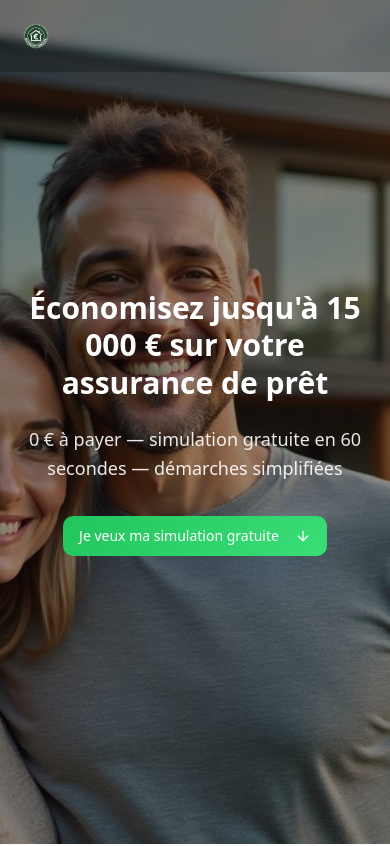
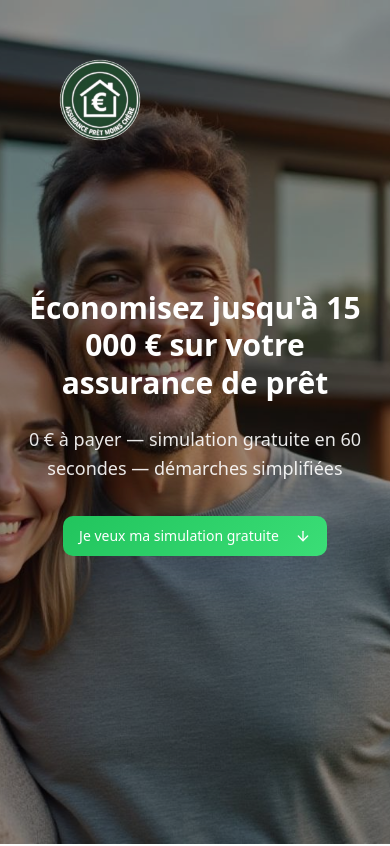
Before and after one commit to samuelbenitah2655-eng/simule-mon-rachat, a React (Vite) app: page / in a window 390 px wide. Shown: the top 846 px of the page. Built offline with nearby package versions, Linux system fonts and the light colour scheme.

Commit message:
Reverted to commit 5c554c2b9ce949cc36c93c33e9df6df272d50e3d

```diff
--- a/src/components/Hero.tsx
+++ b/src/components/Hero.tsx
@@ -8,29 +8,17 @@ interface HeroProps {
 
 const Hero = ({ onScrollToForm }: HeroProps) => {
   return (
-    <>
-      {/* Fixed Header for Mobile */}
-      <header className="fixed top-0 left-0 right-0 z-30 md:hidden bg-black/20 backdrop-blur-sm">
-        <div className="p-3">
-          <img
-            src="/lovable-uploads/new-logo.png"
-            alt="Logo Assurance Prêt Moins Chère"
-            className="h-12 w-auto object-contain"
-          />
-        </div>
-      </header>
-
-      <section className="relative min-h-screen flex items-center justify-center bg-cover bg-center bg-no-repeat" style={{
-        backgroundImage: `url(${heroImage})`
-      }}>
-        {/* Logo Desktop */}
-        <div className="absolute top-5 left-5 z-20 hidden md:block">
-          <img
-            src="/lovable-uploads/new-logo.png"
-            alt="Logo Assurance Prêt Moins Chère"
-            className="h-52 w-auto object-contain"
-          />
-        </div>
+    <section className="relative min-h-screen flex items-center justify-center bg-cover bg-center bg-no-repeat" style={{
+      backgroundImage: `url(${heroImage})`
+    }}>
+      {/* Logo */}
+      <div className="absolute top-5 left-5 z-20">
+        <img
+          src="/lovable-uploads/new-logo.png"
+          alt="Logo Assurance Prêt Moins Chère"
+          className="h-40 md:h-52 w-auto object-contain"
+        />
+      </div>
 
       {/* Overlay for better text readability */}
       <div className="absolute inset-0 bg-black/40"></div>
@@ -49,7 +37,6 @@ const Hero = ({ onScrollToForm }: HeroProps) => {
         </Button>
       </div>
     </section>
-    </>
   );
 };
 export default Hero;
```
